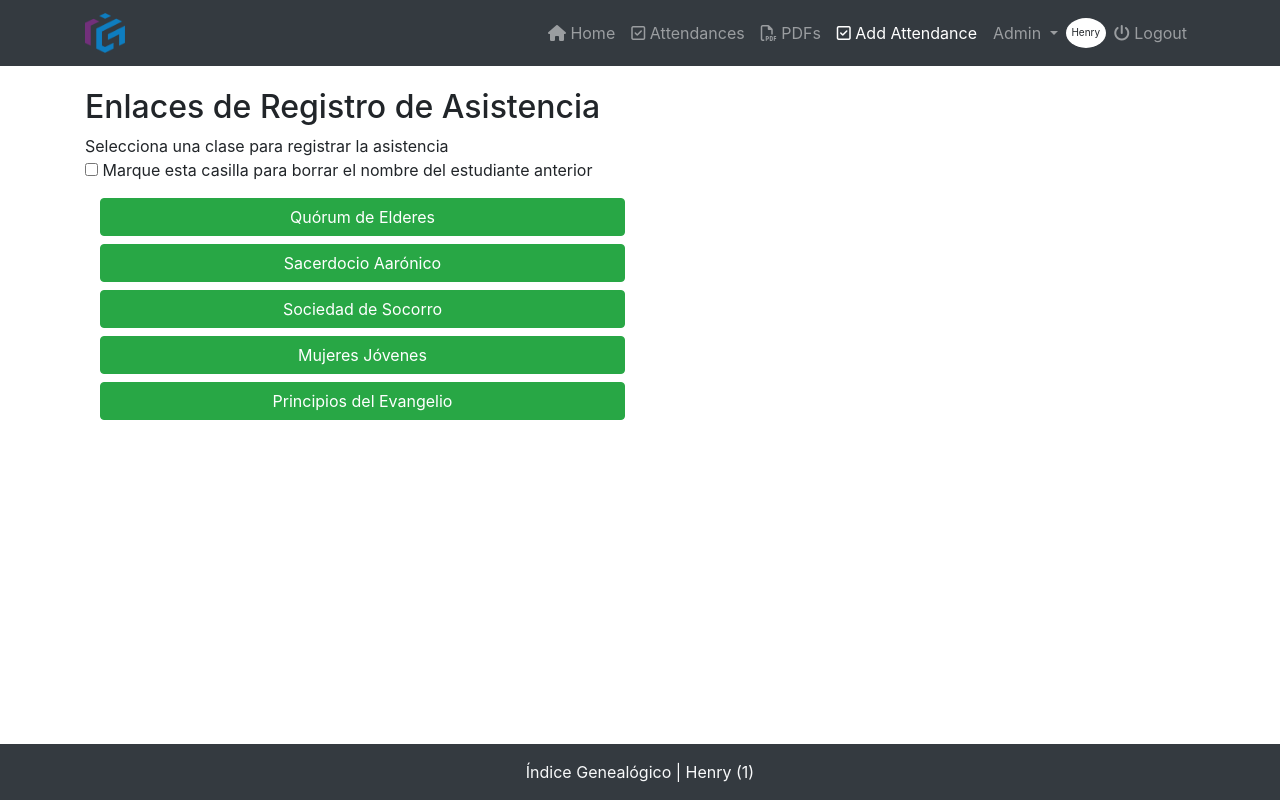
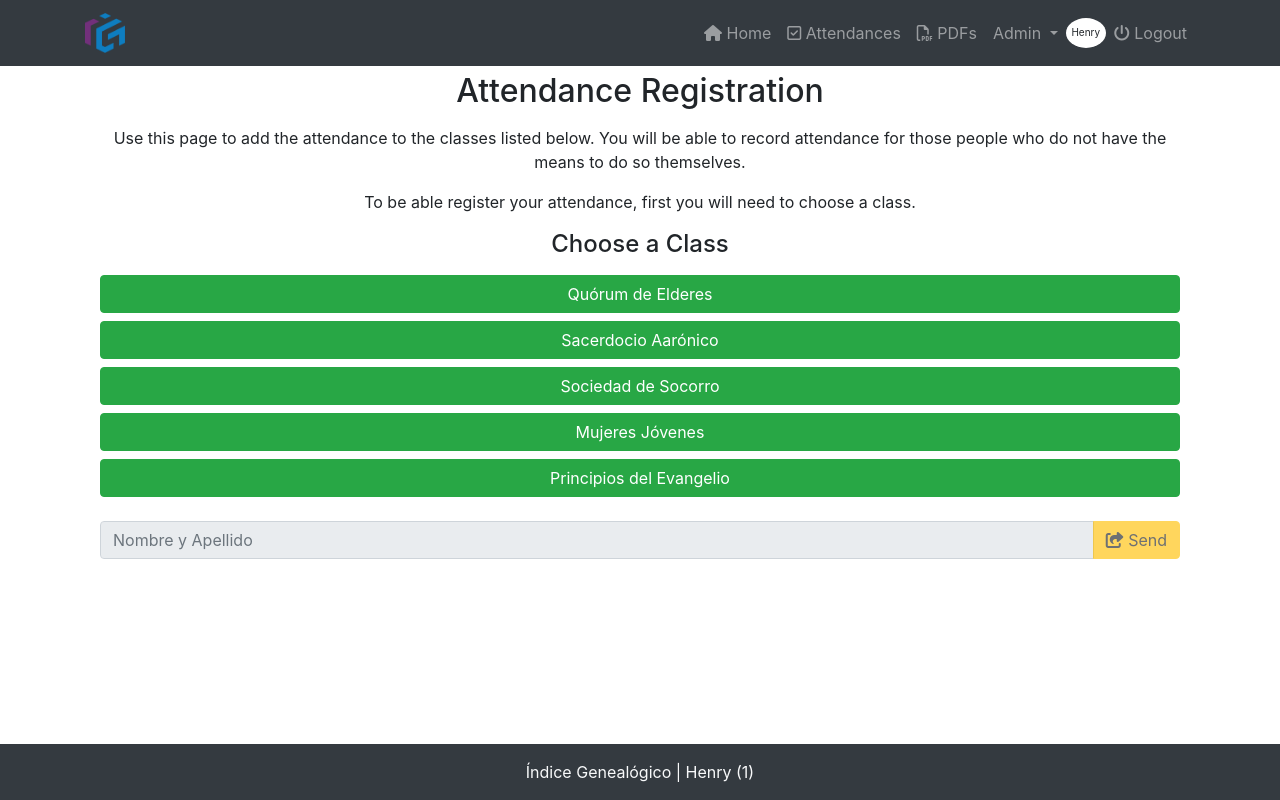
Before and after one commit to henrydiazlds123/attendance, a Flask app: page /attendance/manual in a window 1280 px wide. Run offline with Flask 3, Linux system fonts and the light colour scheme; a user stored in the database is signed in; data comes from the database, SQL or seed files in the repository; some libraries are stand-ins or nearby versions.

Commit message:
Link to attendances

```diff
--- a/routes.py
+++ b/routes.py
@@ -1,8 +1,8 @@
-from flask import Blueprint, abort, jsonify, render_template, redirect, request, session, url_for, flash, send_from_directory
+from flask import Blueprint, abort, jsonify, render_template, redirect, request, session, url_for, flash, send_from_directory, send_file
 import qrcode
 from sqlalchemy import func
-from config import BASE_URL
-from models import db, Classes, User, Attendance, MeetingCenter, Config, Organization
+from config import Config
+from models import db, Classes, User, Attendance, MeetingCenter, Setup, Organization
 from forms import AttendanceEditForm, AttendanceForm, MeetingCenterForm, UserForm, EditUserForm, ResetPasswordForm, ClassForm, OrganizationForm
 from reportlab.lib.pagesizes import letter
 from reportlab.lib.utils import ImageReader
@@ -60,12 +60,42 @@ def reset_name():
 
 # =============================================================================================
 
+# @bp.route('/users')
+# @role_required('Admin', 'Owner')
+# def users():
+#     role                = session.get('role')
+#     meeting_center_id   = session.get('meeting_center_id')
+#     admin_count         = User.query.filter_by(role='Admin').count()
+
+#     if role == 'Owner':
+#         # Los Owners pueden ver todos los usuarios
+#         query = db.session.query(
+#             User.id,
+#             User.username,
+#             User.email,
+#             User.role,
+#             MeetingCenter.short_name.label('meeting_short_name'),
+#             Organization.name.label('organization_name')
+#             ).join(MeetingCenter, User.meeting_center_id == MeetingCenter.id).join(Organization, User.organization_id == Organization.id)
+
+
+
+#         users = query.all()
+#     elif role == 'Admin':
+#         # Los Admins solo pueden ver los usuarios de su Meeting Center, excluyendo a los Owners
+#         users = User.query.filter_by(meeting_center_id=meeting_center_id).filter(User.role != 'Owner').all()
+#     else:
+#         # Los usuarios regulares solo pueden ver su propio usuario
+#         users = User.query.filter_by(student_name=session.get('username')).all()
+
+#     return render_template('users.html', users=users, admin_count=admin_count)
+
 @bp.route('/users')
 @role_required('Admin', 'Owner')
 def users():
-    role                = session.get('role')
-    meeting_center_id   = session.get('meeting_center_id')
-    admin_count         = User.query.filter_by(role='Admin').count()
+    role = session.get('role')
+    meeting_center_id = session.get('meeting_center_id')
+    admin_count = User.query.filter_by(role='Admin').count()
 
     if role == 'Owner':
         # Los Owners pueden ver todos los usuarios
@@ -76,19 +106,27 @@ def users():
             User.role,
             MeetingCenter.short_name.label('meeting_short_name'),
             Organization.name.label('organization_name')
-            ).join(MeetingCenter, User.meeting_center_id == MeetingCenter.id).join(Organization, User.organization_id == Organization.id)
-
-
+        ).join(MeetingCenter, User.meeting_center_id == MeetingCenter.id).join(Organization, User.organization_id == Organization.id)
 
         users = query.all()
     elif role == 'Admin':
         # Los Admins solo pueden ver los usuarios de su Meeting Center, excluyendo a los Owners
-        users = User.query.filter_by(meeting_center_id=meeting_center_id).filter(User.role != 'Owner').all()
+        users = db.session.query(
+           User.id,
+            User.username,
+            User.email,
+            User.role,
+            Organization.name.label('organization_name')
+        ).join(MeetingCenter, User.meeting_center_id == MeetingCenter.id).join(Organization, User.organization_id == Organization.id).filter(User.role != 'Owner').all()
     else:
         # Los usuarios regulares solo pueden ver su propio usuario
         users = User.query.filter_by(student_name=session.get('username')).all()
 
     return render_template('users.html', users=users, admin_count=admin_count)
+
+
+
+
 
 # =============================================================================================
 @bp.route('/user/new', methods=['GET', 'POST'])
@@ -224,7 +262,7 @@ def attendance():
     if not class_code or not sunday_code or not unit_number:
         return render_template('400.html'), 400
 
-    code_verification_setting = Config.query.filter_by(key='code_verification').first()
+    code_verification_setting = Setup.query.filter_by(key='code_verification').first()
     code_verification_enabled = code_verification_setting.value if code_verification_setting else 'true'
 
     if code_verification_enabled == 'false':
@@ -260,7 +298,7 @@ def attendances():
     sunday_date   = request.args.get('sunday_date')
 
     # Get the configuration for code verification setting
-    code_verification_setting = Config.query.filter_by(key='code_verification').first()
+    code_verification_setting = Setup.query.filter_by(key='code_verification').first()
 
     # Build the base query for attendance
     query = db.session.query(
@@ -311,7 +349,7 @@ def attendances():
             if code_verification_setting:
                 code_verification_setting.value = new_value
             else:
-                code_verification_setting = Config(key='code_verification', value=new_value)
+                code_verification_setting = Setup(key='code_verification', value=new_value)
                 db.session.add(code_verification_setting)
             db.session.commit()
 
@@ -426,7 +464,7 @@ def manual_attendance():
 
     class_links = {
         class_entry.class_code: {
-            'url': f"{BASE_URL}/attendance?class_name={class_entry.class_name}&class={class_entry.class_code}&code={next_sunday_code}&unit={unit}",
+            'url': f"{Config.BASE_URL}/attendance/manual?class_name={class_entry.class_name}&class={class_entry.class_code}&code={next_sunday_code}&unit={unit}",
             'name': class_entry.class_name
         }
         for class_entry in Classes.query.all() if str(sunday_week) in class_entry.schedule.split(',')
@@ -561,7 +599,7 @@ def generate_pdfs():
         else:
             continue
 
-        qr_url = f"{BASE_URL}/attendance?class_name={class_name.replace(' ', '+')}&code={next_sunday_code}&unit={unit}&class={class_code}"
+        qr_url = f"{Config.BASE_URL}/attendance?class_name={class_name.replace(' ', '+')}&code={next_sunday_code}&unit={unit}&class={class_code}"
         qr = qrcode.QRCode(version=1, box_size=10, border=4)
         qr.add_data(qr_url)
         qr.make(fit=True)
@@ -617,6 +655,38 @@ def download_pdf(filename):
     except Exception as e:
         print(f"Error: {e}")  # Log the actual error for debugging
         abort(500, description=str(e))
+
+# =============================================================================================
+@bp.route('/generate_qr_code/<int:user_id>', methods=['GET'])
+def generate_qr_code(user_id):
+    try:
+        # Get the user from the database
+        user = User.query.get(user_id)
+        if not user:
+            flash("User not found", "danger")
+            return redirect(url_for('routes.users'))
+
+        # Generate token
+        token = generate_token(user.id)
+
+        # Construct the login URL with the token and redirect URL
+        login_url = f"{Config.BASE_URL}/login?token={token}&next=/attendance/manual"
+
+        # Generate QR code
+        qr = qrcode.make(login_url)
+
+        # Save QR code to memory
+        img_io = BytesIO()
+        qr.save(img_io, 'PNG')
+        img_io.seek(0)
+
+        # Return the QR code as a file response
+        return send_file(img_io, mimetype='image/png', as_attachment=True, download_name='login_qr_code.png')
+
+    except Exception as e:
+        flash(f"An error occurred: {str(e)}", "danger")
+        return redirect(url_for('routes.users'))
+
 
 # =============================================================================================
 # CRUD para Meeting Centers
--- a/static/js/scripts.js
+++ b/static/js/scripts.js
@@ -61,6 +61,7 @@ document.addEventListener("DOMContentLoaded", () => {
                 confirmButtonText: "OK",
             }).then((result) => {
                 if (result.isConfirmed) {
+                  studentNameInput.value = ""
                     window.close();
                     if (savedName) {
                         window.location.href = "https://www.churchofjesuschrist.org/?lang=spa";
--- a/templates/attendances.html
+++ b/templates/attendances.html
@@ -10,6 +10,7 @@
         // Eliminar todos los parámetros de la URL (filtros)
         window.location.href = "{{ url_for('routes.attendances') }}";
     }
+
 
 </script>
 {% endblock %}
--- a/templates/layout.html
+++ b/templates/layout.html
@@ -20,7 +20,7 @@
             <div class="row">
                 <div class="col-lg-12 blog-main">
                     <div class="blog-post">
-                        <h2 class="blog-post-title">
+                        <h2 class="blog-post-title text-center">
                             {% block header %}{% endblock %}
                         </h2>
                         <div class="fb-like" data-href="https://www.facebook.com/IndiceGenealogico" data-width=""
--- a/templates/manual_attendance.html
+++ b/templates/manual_attendance.html
@@ -1,16 +1,67 @@
 {% extends "layout.html" %}
 {% block title %}Attendance | Manual {% endblock %}
+
+{% block header %} Attendance Registration{% endblock %}
+
 {% block content %}
-    <h2>Enlaces de Registro de Asistencia</h2>
-    <p>Selecciona una clase para registrar la asistencia <br>
-        <input type="checkbox" id="chkNameClear" onchange="clearName()"> Marque esta casilla para borrar el nombre del estudiante anterior</p>
+<div class="col-md text-center"">
+    <p class="mt-2">Use this page to add the attendance to the classes listed below.
+    You will be able to record attendance for those people who do not have the means to do so themselves.</p>
 
-    <div class="col-lg-6">
-        {% for class_data in class_links.values() %}
-              <li style="list-style-type: none;" class="mb-2">
+<p>To be able register your attendance, first you will need to choose a class.</p>
+<h4 id="classNameDisplay" class="mb-3 text-center"></h4>
+
+    <div class="divider">
+        <div class="mt-3">
+            {% for class_data in class_links.values() %}
+            <li style="list-style-type: none;" class="mb-2">
                 <a href="{{ class_data['url'] }}" class="btn btn-success btn-block ">{{ class_data['name'] }}</a>
-        {% endfor %}
+                {% endfor %}
+        </div>
     </div>
 
+    <form id="attendanceForm" method="POST" action="{{ url_for('routes.registrar') }}">
+        <div class="input-group mt-4">
+            <!-- <div class="input-group-prepend">
+                <span class="input-group-text" id="">First & Last name</span>
+            </div> -->
+            <input type="text" class="form-control" id="studentName" name="studentName" aria-label="Enter your Name and Last name" aria-describedby="button-addon2"  placeholder="Nombre y Apellido">
+            <div class="input-group-append">
+                <button class="btn btn-warning" type="submit" id="button-addon2"><i class="fa fa-share-square-o" aria-hidden="true"></i> Send</button>
+            </div>
+        </div>
 
-{% endblock %}
+        <input type="hidden" id="className" name="className">
+        <input type="hidden" id="date" name="date">
+        <input type="hidden" id="classCode" name="classCode">
+        <input type="hidden" id="sundayCode" name="sundayCode">
+        <input type="hidden" id="unitNumber" name="unitNumber">
+
+    </form>
+    <script>
+        // Configuración para mostrar y establecer la clase
+        const urlParams  = new URLSearchParams(window.location.search);
+        const className  = urlParams.get('class_name');
+        const classCode  = urlParams.get('class');
+        const sundayCode = urlParams.get('code');
+        const unitNumber = urlParams.get('unit');
+
+        console.log("Parámetros de la URL:", { className, classCode, sundayCode, unitNumber });  // Salida de depuración
+
+        // Asigna valores a los campos ocultos
+        if (className) {
+            document.getElementById('classNameDisplay').textContent = `Class: ${decodeURIComponent(className)}`;
+            document.getElementById('className').value              = decodeURIComponent(className);
+            document.getElementById('sundayCode').value             = sundayCode;
+            document.getElementById('unitNumber').value             = unitNumber;
+            document.getElementById('classCode').value              = classCode;
+        } else {
+            document.getElementById('classNameDisplay').textContent = 'Choose a Class';
+            document.getElementById('button-addon2').disabled       = true;
+            document.getElementById('studentName').disabled         = true;
+        }
+
+        // Establece la fecha actual
+        document.getElementById('date').value = new Date().toISOString().split('T')[0];
+ </script>
+    {% endblock %}
--- a/templates/partials/navbar.html
+++ b/templates/partials/navbar.html
@@ -15,7 +15,7 @@
                     <li class="nav-item {{ 'active' if request.endpoint == 'routes.index' else '' }}"><a class="nav-link" href="{{ url_for('routes.index') }}"><i class="fa fa-home" aria-hidden="true"></i> Home <span class="sr-only">(current)</span></a></li>
                     <li class="nav-item {{ 'active' if request.endpoint == 'routes.attendances' else '' }}"><a class="nav-link" href="{{ url_for('routes.attendances') }}"><i class="fa fa-check-square-o" aria-hidden="true"></i> Attendances</a></li>
                     <li class="nav-item {{ 'active' if request.endpoint == 'routes.list_pdfs' else '' }}"><a class="nav-link" href="{{ url_for('routes.list_pdfs') }}"><i class="fa fa-file-pdf-o" aria-hidden="true"></i>  PDFs</a></li>
-                    {% if session['role'] != 'Owner' or session['role'] != 'Admin' %}
+                    {% if session['role'] =='User' %}
                     <li class="nav-item {{ 'active' if request.endpoint == 'routes.manual_attendance' else '' }}"><a class="nav-link" href="{{ url_for('routes.manual_attendance') }}"><i class="fa fa-check-square-o" aria-hidden="true"></i>  Add Attendance</a></li>
                                {% endif %}
 
--- a/templates/users.html
+++ b/templates/users.html
@@ -52,6 +52,7 @@
                       <i class="fa fa-unlock"></i>
                     </button>
                   </form>
+                <a class="btn btn-info btn-sm" href="{{ url_for('routes.generate_qr_code', user_id=user.id) }}" data-toggle="tooltip" title="Generate QR Code"><i class="fa fa-qrcode"></i></a>
                 {% endif %}
               {% endif %}
             </td>
```
Also changed, not shown: config.py (+9 -8 lines), migrations/versions/07618534783e_change_table_name_from_config_to_setup.py (added, +34 -0 lines), models.py (+4 -4 lines), templates/attendance.html (+30 -10 lines), utils.py (+8 -0 lines), instance/attendance.db.
